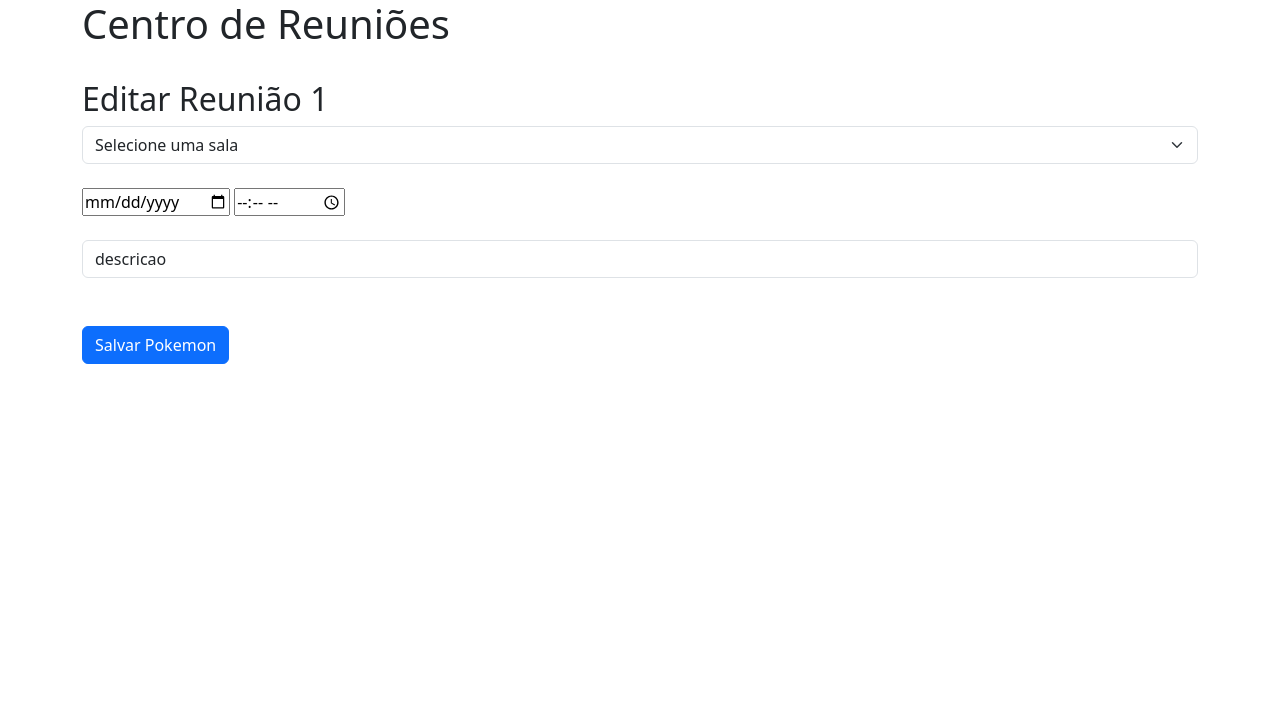
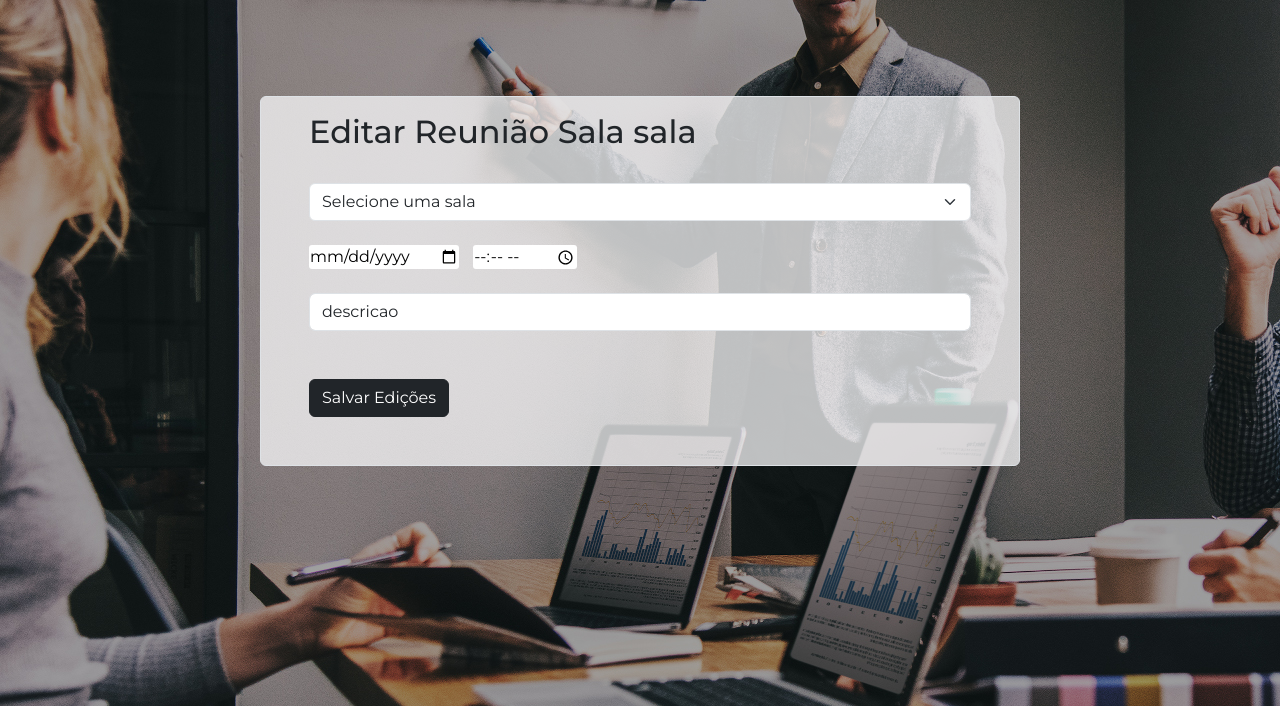
Before and after one commit to DotheCake/reuniao, a PHP site: page /editar.php?id=1 in a window 1280 px wide. Shown: the top 706 px of the page. Run offline with PHP 8.4, Linux system fonts and the light colour scheme; data that the repository does not hold is empty.

Commit message:
css e conexão prontos

```diff
--- a/cabecalho.php
+++ b/cabecalho.php
@@ -5,8 +5,17 @@
     <meta name="viewport" content="width=device-width, initial-scale=1.0">
     <title>Reuniões</title>
     <link href="https://cdn.jsdelivr.net/npm/bootstrap@5.3.3/dist/css/bootstrap.min.css" rel="stylesheet" integrity="sha384-QWTKZyjpPEjISv5WaRU9OFeRpok6YctnYmDr5pNlyT2bRjXh0JMhjY6hW+ALEwIH" crossorigin="anonymous">
+    <link rel="stylesheet" href="style.css">
+
+    <link rel="preconnect" href="https://fonts.googleapis.com">
+    <link rel="preconnect" href="https://fonts.gstatic.com" crossorigin>
+    <link href="https://fonts.googleapis.com/css2?family=Montserrat:ital,wght@0,100..900;1,100..900&display=swap" rel="stylesheet">
+
+
 </head>
 <body>
+    <header class="p-2">
+        <h1>&nbsp;</h1>
+    </header>
     <div class="container">
-        <h1>Centro de Reuniões</h1>
         <br>
--- a/editar.php
+++ b/editar.php
@@ -15,25 +15,32 @@
     $hora = $umareuniao['hora'];
     $descricao = $umareuniao ['descricao'];
 endwhile;
+
 ?>
-    <h2>Editar Reunião <?=$id;?></h2>
+<div class="col row justify-content-center ">
+    <div class="col-8 border rounded pt-3 p-5 bg-light bg-opacity-75">
+    <h2>Editar Reunião Sala <?=$sala;?></h2>
+    <br>
     <form method="post" action="atualizar.php?id=<?=$id?>" enctype="multipart/form-data">
         <select name="sala" id="salas" class="form-select">
-            <option selected>Selecione uma sala</option>
-            <option value="1" <?php if ($tipo == '1'){echo "selected";}?>>1</option>
-            <option value="2" <?php if ($tipo == '2'){echo "selected";}?>>2</option>
-            <option value="3" <?php if ($tipo == '3'){echo "selected";}?>>3</option>
+            <option>Selecione uma sala</option>
+
+            <option value="1" <?php if ($sala == '1'){echo "selected";}?>>1</option>
+            <option value="2" <?php if ($sala == '2'){echo "selected";}?>>2</option>
+            <option value="3" <?php if ($sala == '3'){echo "selected";}?>>3</option>
         </select>
         <br>
         <input type="date" name="data" class="form-date" value="<?=$data?>">
-        <input type="time" name="hora" class="" value="<?=$hora?>">
+        <input type="time" name="hora" class="form-time" value="<?=$hora?>">
         <br> <br>
         <input type="Text" name="descricao" class="form-control" value="<?=$descricao?>">
         <br> <br>
-        <button class="btn btn-primary" type="submit">
-            Salvar Pokemon
+        <button class="btn btn-dark" type="submit">
+            Salvar Edições
         </button>
     </form>
+    </div>
+</div>
 <?php
 mysqli_close($conexao);
 include "rodape.php";
--- /dev/null
+++ b/style.css
@@ -0,0 +1,17 @@
+body {
+    background-image: url("fundo.jpg");
+    background-size: auto;
+    font-family: "Montserrat";
+    font: 700;
+
+}
+
+table, tbody, tr, th, td{
+    background-color: rgba(0, 0, 0, 0.0) !important;
+}
+
+.form-date, .form-time {
+    border-radius: 3px;
+    border-style: none;
+    margin-right: 10px;
+}
```
Also changed, not shown: atualizar.php (added, +14 -0 lines), index.php (+17 -5 lines), inserir.php (+7 -3 lines), reset.css (added, +43 -0 lines), fundo.jpg (added).
